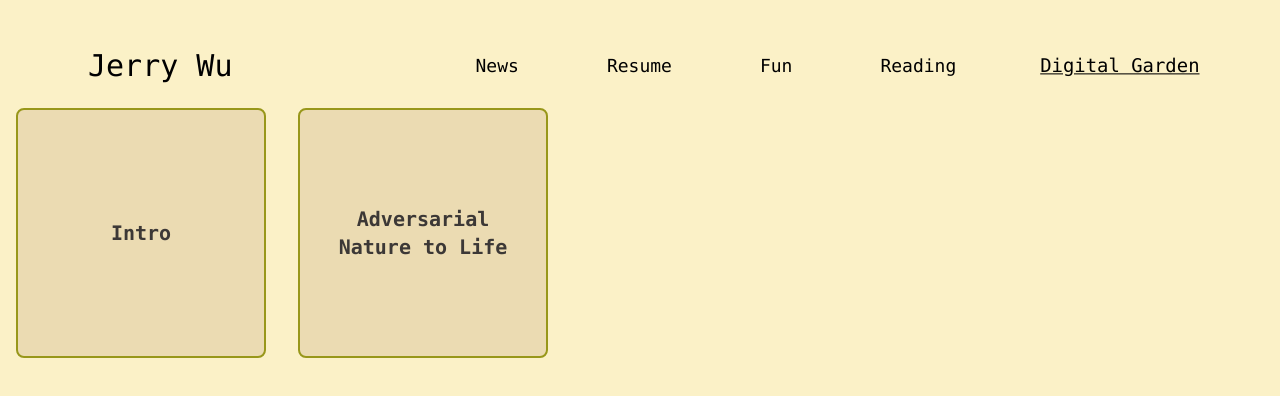
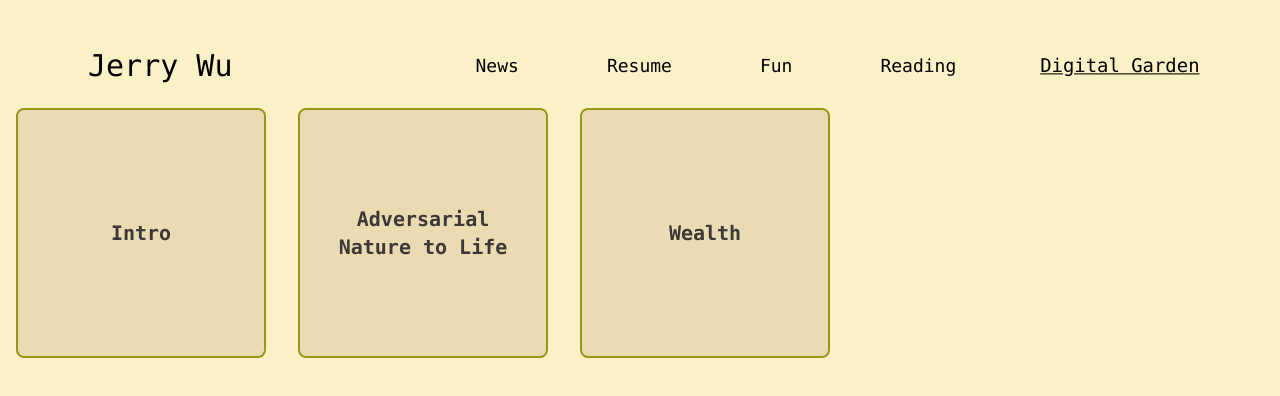
Before and after one commit to jerryowu/personal-website, a Next.js app: page /digital-garden in a window 1280 px wide. Shown: the top 396 px of the page. Built offline with nearby package versions, Linux system fonts and the light colour scheme.

Commit message:
added hardcoded gardenpost to digigarden

```diff
--- a/app/digital-garden/page.tsx
+++ b/app/digital-garden/page.tsx
@@ -18,6 +18,12 @@ export default function DigitalGarden() {
       PostId: "adversarial-nature",
       Date: "November 2024",
     },
+    {
+      Title: "Wealth",
+      Content: "wealth content",
+      PostId: "wealth",
+      Date: "December 2024",
+    },
   ];
 
   return (
```
